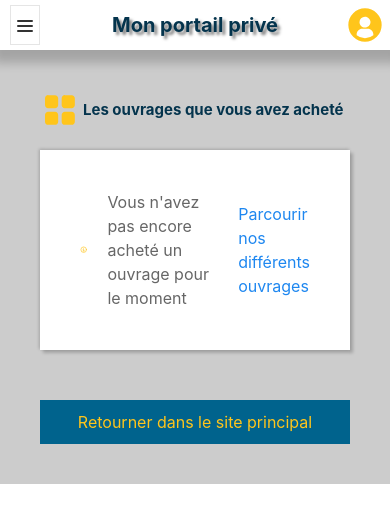
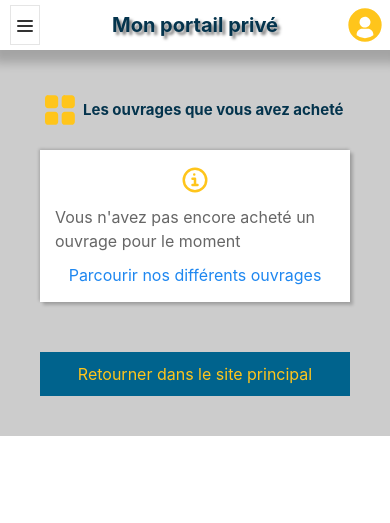
Before and after one commit to Ramirokaffo/site-vie-de-reussite, a Django app: page /profil/ebook in a window 390 px wide. Shown: the top 523 px of the page. Run offline with Django 5.2, Linux system fonts and the light colour scheme; the visitor is signed in with stand-in values (Sample User, id 1); data that the repository does not hold is empty.

```diff
--- a/blog/static/blog/style.css
+++ b/blog/static/blog/style.css
@@ -237,7 +237,9 @@
   display: flex;
 }
 
-
+.no-post-p {
+  padding: 30px 20px;
+}
 
 
 
--- a/blog/templates/blog/index.html
+++ b/blog/templates/blog/index.html
@@ -27,7 +27,7 @@
 </ul>
 
 <div class="blog-head-div">
-    <h1>Bienvenue sur notre blog</h1>
+    <h1>Bienvenue sur le blog</h1>
     <section class="search-section">
         <form action="" method="get">
             {% csrf_token %}
@@ -74,7 +74,7 @@
         </div>
 
         {% else %}
-        <p>Aucune publication disponible</p>
+        <p class="no-post-p">Aucune publication disponible</p>
         {% endif %}
 
         <div class="pagination">
--- a/bolda/templates/index.html
+++ b/bolda/templates/index.html
@@ -123,6 +123,7 @@
 
 {% endif %}
 
+{% if posts %}
 <div class="sup-last-post-div">
     <div class="last-post-div" uk-scrollspy="cls: uk-animation-fade; delay: 200">
         <h2 uk-scrollspy="cls: uk-animation-fade; delay: 200">DERNIERES PUBLICATIONS</h2>
@@ -171,6 +172,8 @@
     </div>
 
 </div>
+
+{% endif %}
 
 {% if formations %}
 <div class="sub-formation-div">
--- a/faq/templates/faq/index.html
+++ b/faq/templates/faq/index.html
@@ -41,6 +41,8 @@
             <p>{{ qa.answer }}</p>
         </div>
     </div>
+    {% empty %}
+    <p>Aucune question disponible pour le moment</p>
     {% endfor %}
 </main>
 
--- a/formation/templates/formation/index.html
+++ b/formation/templates/formation/index.html
@@ -5,7 +5,8 @@
 {% block meta %}
 
 <meta property="og:title" content="{{ title }}" />
-<meta name="description" content="Vous trouverez dans cette page toutes les formations vidéos recommandés par la Coach pour votre transformation" />
+<meta name="description"
+    content="Vous trouverez dans cette page toutes les formations vidéos recommandés par la Coach pour votre transformation" />
 <meta property="og:image" content="{% static 'images/logo_site_vie_reussie.jpeg' %}" />
 <meta property="og:image:secure_url" content="{% static 'images/logo_site_vie_reussie.jpeg' %}" />
 <meta property="og:image:alt" content="Le logo du site" />
@@ -59,6 +60,8 @@
         {% endif %}
         {% endfor %}
     </div>
+    {% empty %}
+    <p>Aucune formation disponible pour moment</p>
     {% endfor %}
 </main>
 
--- a/profil/static/profil/ebook.css
+++ b/profil/static/profil/ebook.css
@@ -109,11 +109,18 @@ hr {
         display: none;
     }
 
+
 .content-section {
     flex-direction: column;
     gap: 20px;
     margin-bottom: 30px;
 
+}
+
+.no-ebook-p {
+    flex-direction: column;
+    gap: 10px;
+    padding: 15px;
 }
 
 .profil-ebook-card {
```
